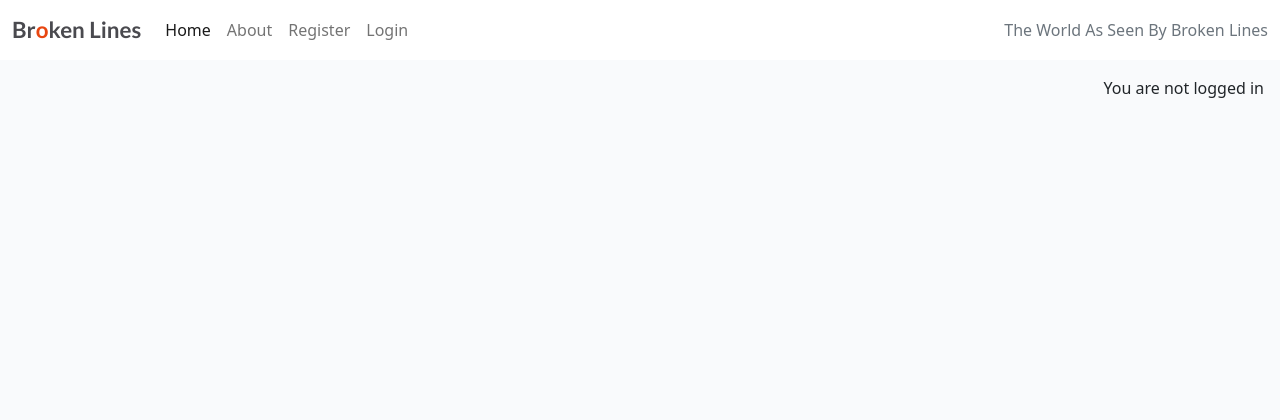
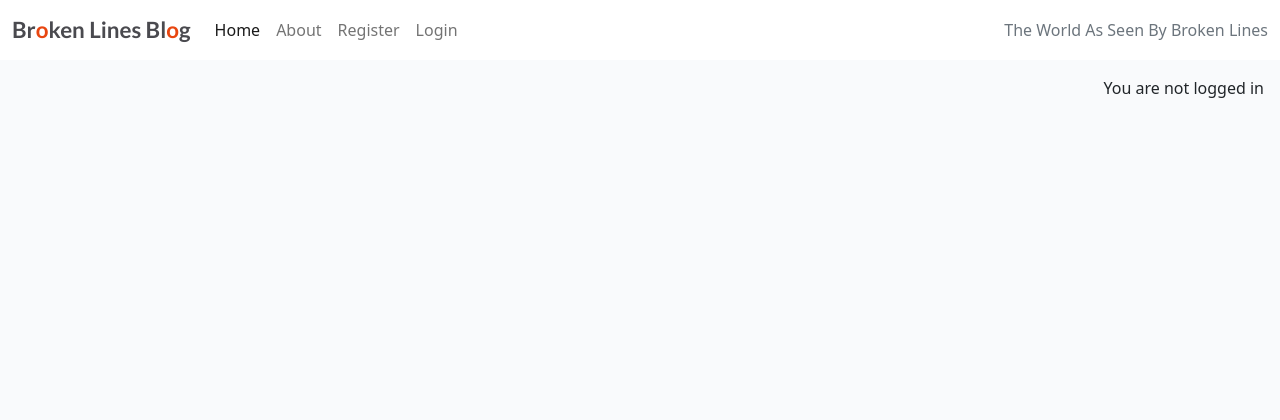
Before and after one commit to mbriscoe/broken-lines-blog, a Django app: page / in a window 1280 px wide. Shown: the top 420 px of the page. Run offline with Django 4.2, Linux system fonts and the light colour scheme; data that the repository does not hold is empty; parts of the project's set-up code (start-up, migrations or seed data) failed here and were passed over; some libraries are stand-ins or nearby versions.

Commit message:
site title change

```diff
--- a/templates/base.html
+++ b/templates/base.html
@@ -34,7 +34,7 @@
     <!-- Navigation -->
     <nav class="navbar navbar-expand-lg navbar-light bg-white">
         <div class="container-fluid">
-            <a class="navbar-brand" href="{% url 'home' %}"><span class="brand">Br<span class="red-o">o</span>ken Lines</span></a>
+            <a class="navbar-brand" href="{% url 'home' %}"><span class="brand">Br<span class="red-o">o</span>ken Lines Bl<span class="red-o">o</span>g</span></a>
             <button class="navbar-toggler" type="button" data-bs-toggle="collapse" data-bs-target="#navbarText"
                 aria-controls="navbarText" aria-expanded="false" aria-label="Toggle navigation">
                 <span class="navbar-toggler-icon"></span>
```
